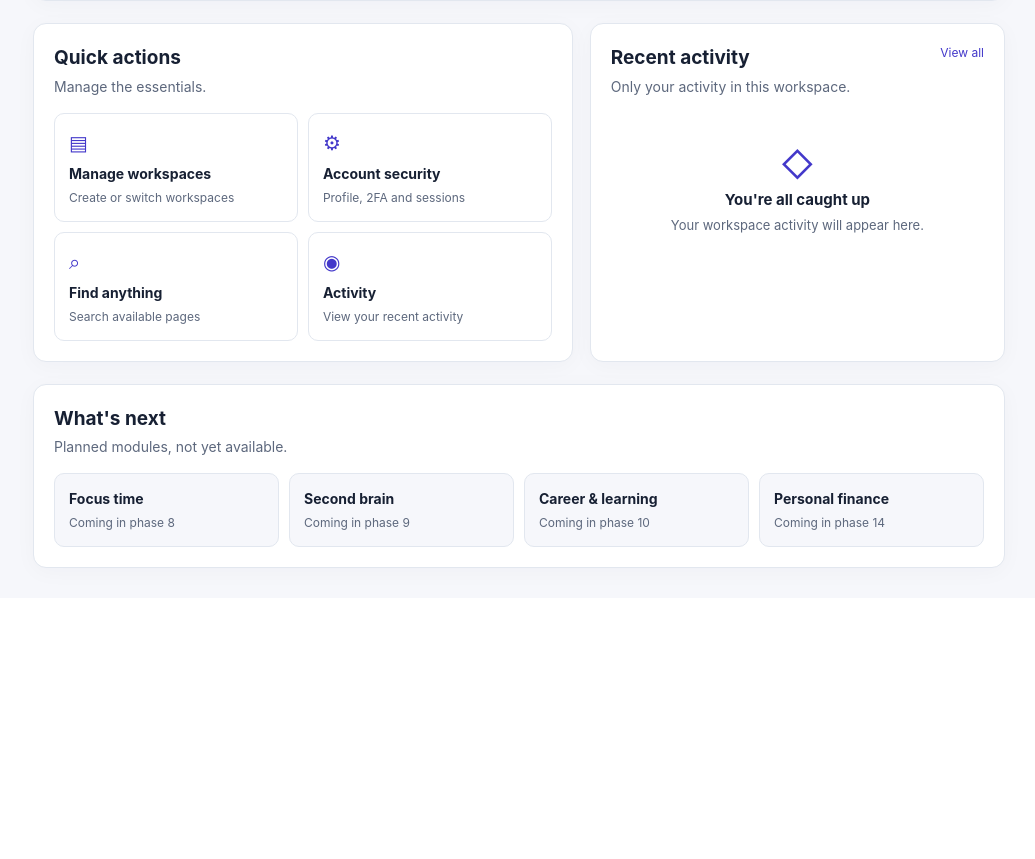
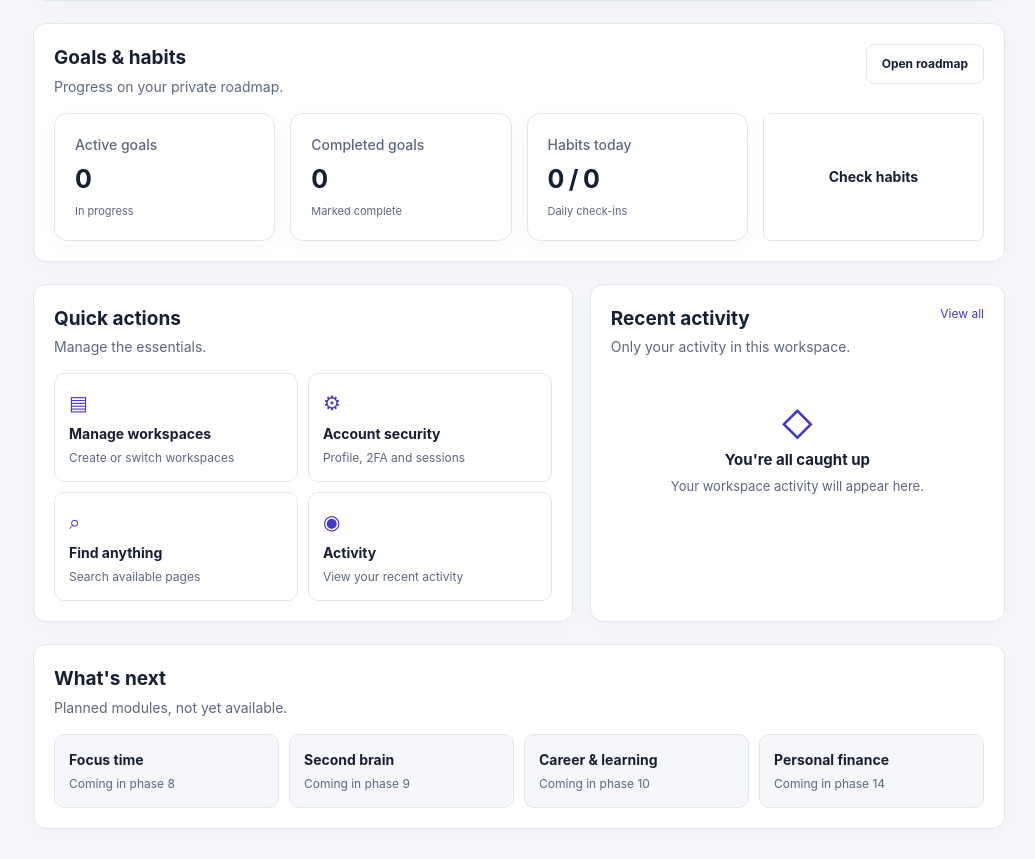
Before and after one commit to arifbillahcse/tm, a Laravel app: page /dashboard in a window 1280 px wide. Shown: the part 1005-1864 px from the top of the page, without its empty margins (245-1280 px from the left). Before the commit the page ends 1577 px from the top, so only its background shows below. Run offline with Laravel 12, Linux system fonts and the light colour scheme; the visitor is signed in with stand-in values (Sample User, id 1); data that the repository does not hold is empty; style sheets or scripts are compiled from the project's sources.

Commit message:
feat: integrate goals and habits resources/views/dashboard/index.blade.php

```diff
--- a/resources/views/dashboard/index.blade.php
+++ b/resources/views/dashboard/index.blade.php
@@ -6,6 +6,7 @@
 <div class="stats-grid"><x-ui.stat label="Workspace access" :value="ucfirst($workspace->roleFor(auth()->user()))" detail="Your current role"/><x-ui.stat label="Members" :value="$memberCount" detail="Current workspace"/><x-ui.stat label="Two-factor security" :value="auth()->user()->two_factor_secret?'Enabled':'Not enabled'" detail="Account protection"/>@if($pendingCount!==null)<x-ui.stat label="Pending invitations" :value="$pendingCount" detail="Unexpired invitations"/>@else<x-ui.stat label="Local timezone" :value="auth()->user()->timezone" detail="Profile preference"/>@endif</div>
 @if($taskStats!==null)<x-ui.card><div class="section-heading"><div><h2>My Day &amp; tasks</h2><p>Actual task statistics in your private workspace.</p></div><a class="btn" href="{{ route('tasks.create') }}">New task</a></div><div class="stats-grid"><x-ui.stat label="Open tasks" :value="$taskStats['open']" detail="Pending or in progress"/><x-ui.stat label="Completed tasks" :value="$taskStats['completed']" detail="All completed"/><x-ui.stat label="Overdue tasks" :value="$taskStats['overdue']" detail="Past due"/><a class="btn secondary" href="{{ route('tasks.index',['view'=>'today']) }}">My Day →</a></div></x-ui.card>@endif
 @if($calendarToday!==null)<x-ui.card><div class="section-heading"><div><h2>Today's schedule</h2><p>{{ count($calendarToday) }} scheduled blocks</p></div><a class="btn secondary" href="{{ route('calendar.index',['view'=>'day']) }}">Open planner →</a></div>@forelse(array_slice($calendarToday,0,5) as $o)<a class="result-row" href="{{ route('calendar.edit',$o['event']) }}"><strong>{{ $o['event']->title }}</strong><small>{{ $o['start']->copy()->setTimezone(auth()->user()->timezone?:'UTC')->format('H:i') }}–{{ $o['end']->copy()->setTimezone(auth()->user()->timezone?:'UTC')->format('H:i') }}</small></a>@empty<p>No scheduled events today.</p>@endforelse</x-ui.card>@endif
+@if($goalStats!==null)<x-ui.card><div class="section-heading"><div><h2>Goals &amp; habits</h2><p>Progress on your private roadmap.</p></div><a class="btn secondary" href="{{ route('goals.index') }}">Open roadmap</a></div><div class="stats-grid"><x-ui.stat label="Active goals" :value="$goalStats['active']" detail="In progress"/><x-ui.stat label="Completed goals" :value="$goalStats['completed']" detail="Marked complete"/><x-ui.stat label="Habits today" :value="$goalStats['checked'].' / '.$goalStats['habits']" detail="Daily check-ins"/><a href="{{ route('habits.index') }}" class="btn secondary">Check habits</a></div>@foreach($goalStats['recent'] as $goal)<div class="goal-item"><a href="{{ route('goals.show',$goal) }}">{{ $goal->title }}</a><progress class="goal-progress" max="100" value="{{ $goal->progress() }}" aria-label="Goal progress"></progress><small>{{ $goal->progress() }}%</small></div>@endforeach</x-ui.card>@endif
 <div class="dashboard-grid"><x-ui.card><div class="section-heading"><div><h2>Quick actions</h2><p>Manage the essentials.</p></div></div><div class="quick-grid"><a href="{{ route('workspaces.index') }}"><span>▤</span><strong>Manage workspaces</strong><small>Create or switch workspaces</small></a><a href="{{ route('profile') }}"><span>⚙</span><strong>Account security</strong><small>Profile, 2FA and sessions</small></a><a href="{{ route('search') }}"><span>⌕</span><strong>Find anything</strong><small>Search available pages</small></a><a href="{{ route('notifications.index') }}"><span>◉</span><strong>Activity</strong><small>View your recent activity</small></a></div></x-ui.card>
 <x-ui.card><div class="section-heading"><div><h2>Recent activity</h2><p>Only your activity in this workspace.</p></div><a href="{{ route('notifications.index') }}">View all</a></div>@forelse($events as $event)<div class="activity-row"><span class="activity-dot"></span><div><strong>{{ ucfirst(str_replace('_',' ',$event->event)) }}</strong><small>{{ \Illuminate\Support\Carbon::parse($event->created_at,'UTC')->setTimezone(auth()->user()->timezone ?: 'UTC')->format('M j, H:i') }}</small></div></div>@empty<x-ui.empty heading="You're all caught up" description="Your workspace activity will appear here."/>@endforelse</x-ui.card></div>
 <x-ui.card><div class="section-heading"><div><h2>What's next</h2><p>Planned modules, not yet available.</p></div></div><div class="module-grid">@foreach($modules as $label=>$phase)<div class="module-tile"><strong>{{ $label }}</strong><small>Coming in phase {{ $phase }}</small></div>@endforeach</div></x-ui.card>
```
